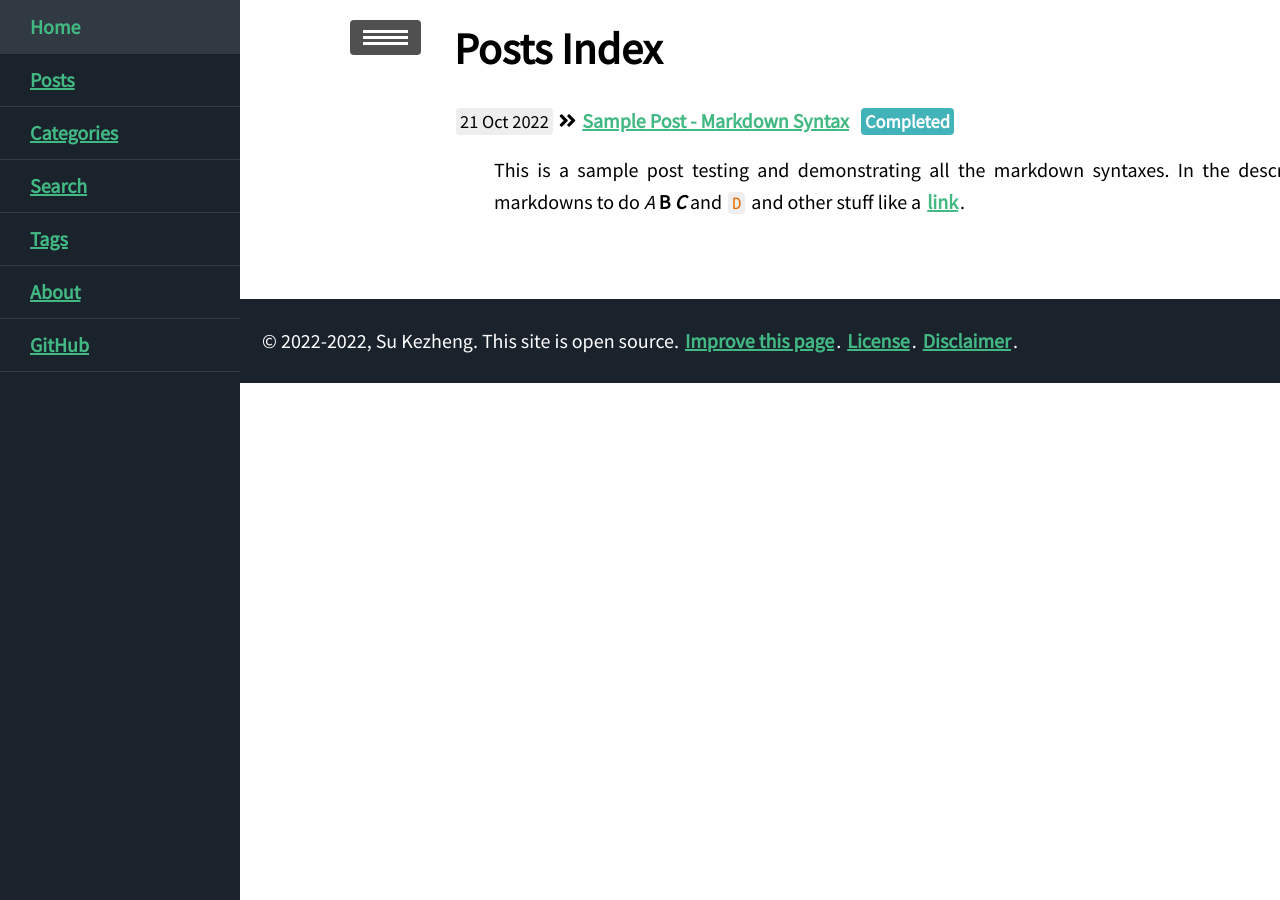
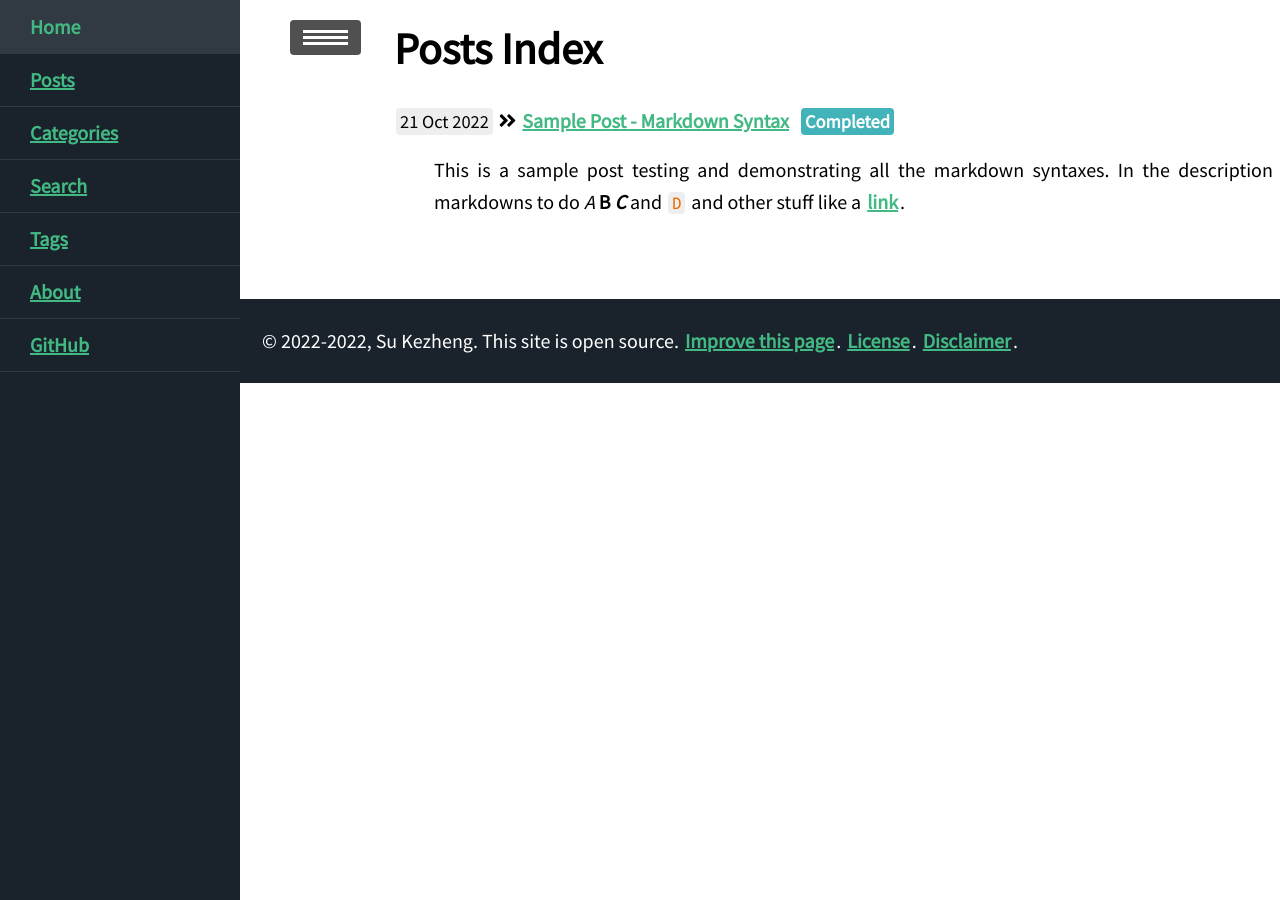
Before and after one commit to ssskz/ssskz.github.io, a Jekyll site: the page built from blog/index.html, in a window 1280 px wide. Built offline with Jekyll 4.4.1, drawn with Linux system fonts in a browser that asks for light colours; nearby versions of some CDN libraries.

Commit message:
Update displayindex.css

```diff
--- a/assets/css/displayindex.css
+++ b/assets/css/displayindex.css
@@ -90,7 +90,7 @@
   position: fixed;
   top: 0;
   bottom: 0;
-  left: -17rem;
+  left: -14rem;
   width: 12rem;
   visibility: hidden;
   overflow-y: auto;
@@ -241,9 +241,9 @@
 #sidebar-checkbox:checked ~ .sidebar,
 #sidebar-checkbox:checked ~ .wrap,
 #sidebar-checkbox:checked ~ .sidebar-toggle {
-  -webkit-transform: translateX(17rem);
-      -ms-transform: translateX(17rem);
-          transform: translateX(17rem);
+  -webkit-transform: translateX(14rem);
+      -ms-transform: translateX(14rem);
+          transform: translateX(14rem);
 }
 
 @media only screen and (max-width: 450px) {
```
